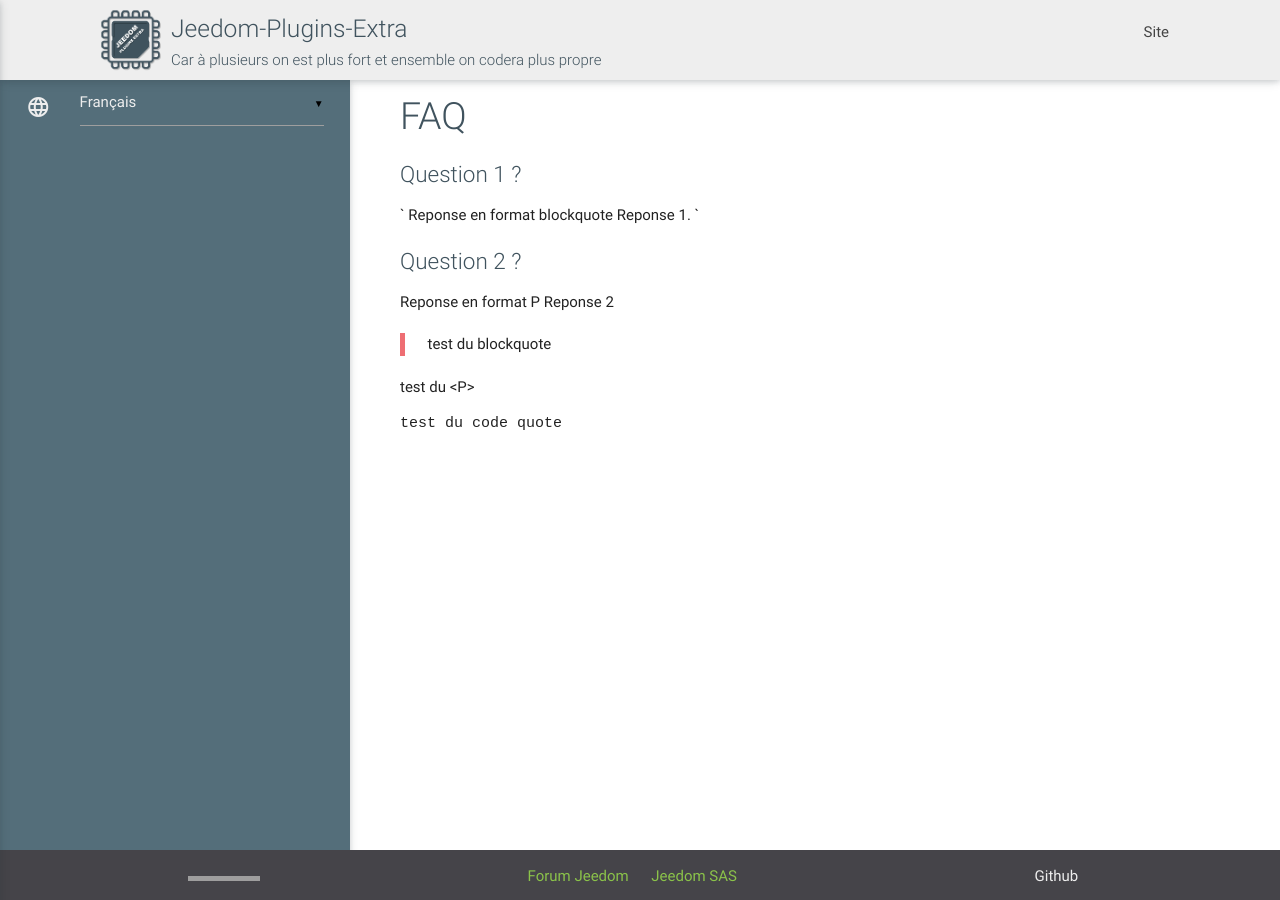
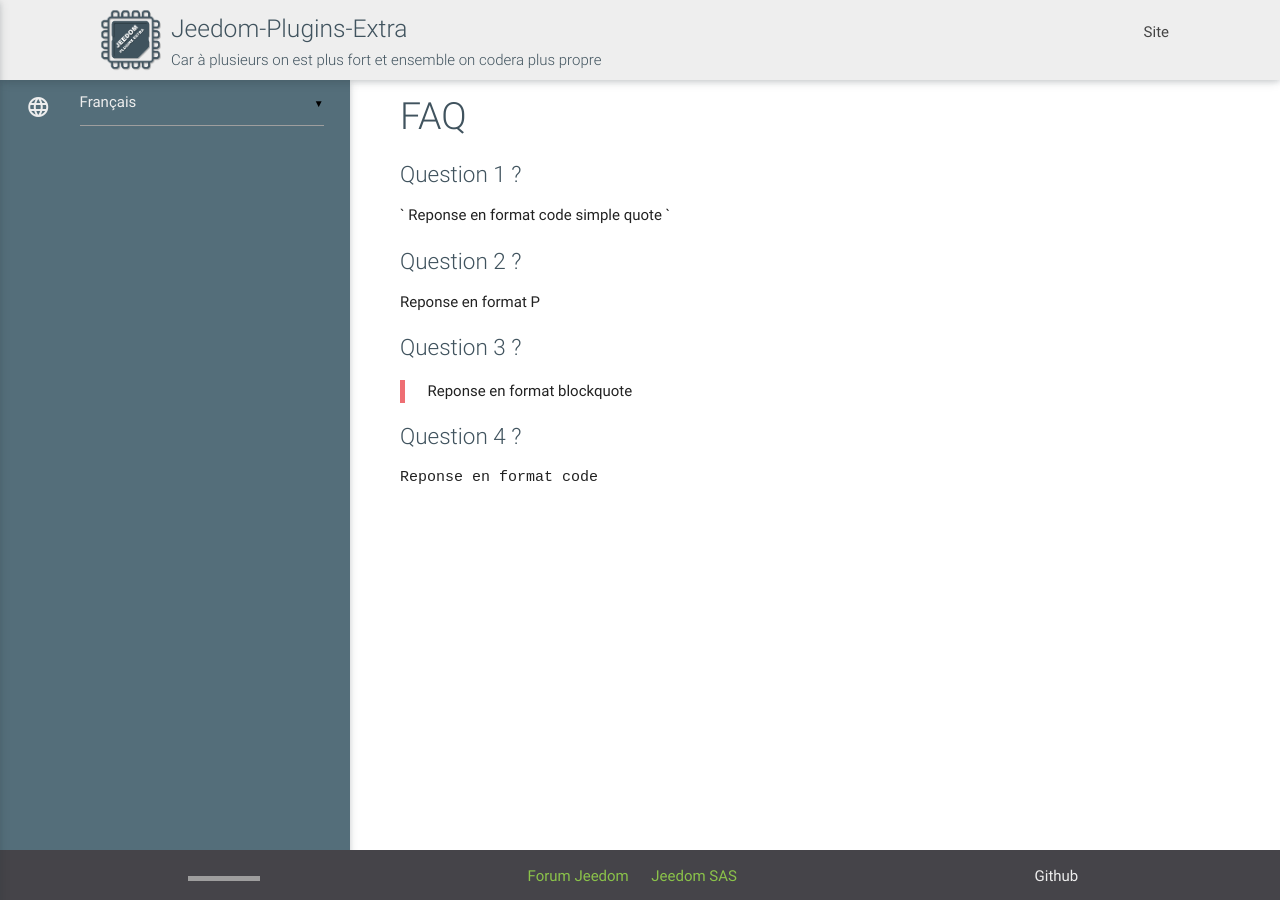
Before and after one commit to rjullien/testPluginTemplateV2, a Jekyll site: the page built from fr_FR/faq.md, in a window 1280 px wide. Built offline with Jekyll 4.4.1, drawn with Linux system fonts in a browser that asks for light colours; our own code applies the rules of GitHub Pages for plain Markdown files; grey boxes are pictures that could not be loaded.

Commit message:
presentation des 4 formats pour FAQ

````diff
--- a/fr_FR/faq.md
+++ b/fr_FR/faq.md
@@ -3,22 +3,19 @@
 ### Question 1 ?
 
 `
-Reponse en format blockquote
-Reponse 1.
+Reponse en format code simple quote
 `
 
 ### Question 2 ?
 
 Reponse en format P
-Reponse 2
 
+### Question 3 ?
 
-> test du blockquote
+> Reponse en format blockquote
 
-
-test du <P>
-
+### Question 4 ?
 
 ```
-test du code quote
+Reponse en format code
 ```
````
